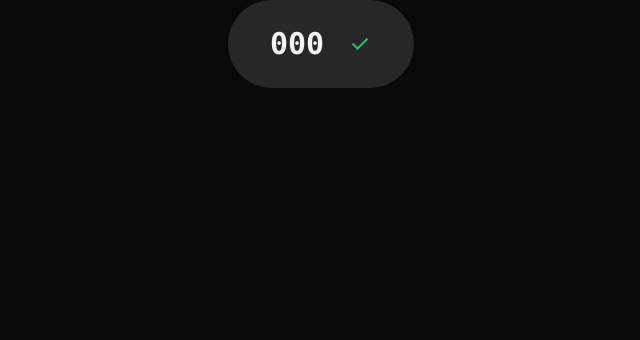
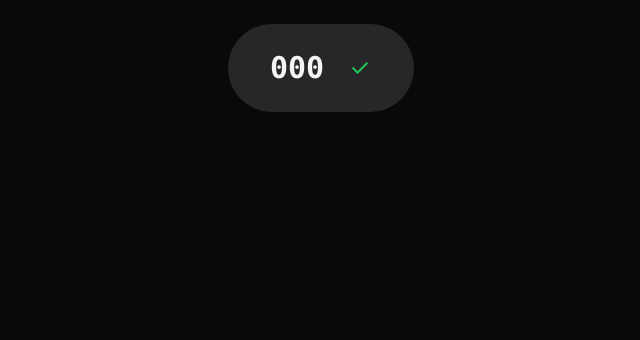
Before and after one commit to sadaakisz/django-cc-validation, a Django app: page /ccv/ in a window 1280 px wide. Shown: the part 112-452 px from the top of the page, without its empty margins (319-959 px from the left). Run offline with Django 5.2, Linux system fonts and the light colour scheme; tables that the repository leaves empty hold one stand-in row (values such as "Sample post"); some libraries are stand-ins or nearby versions.

Commit message:
Adjusted styling, main content with mt-6.

```diff
--- a/cc_validation_app/templates/cc_validation_app/index.html
+++ b/cc_validation_app/templates/cc_validation_app/index.html
@@ -1,8 +1,10 @@
 {% comment %} <head>
 <script src="https://cdn.tailwindcss.com"></script>
 </head> {% endcomment %}
+
 {% load ccv_templatetags %}
 {% load tailwind_tags %}
+{% load static %}
 
 <!DOCTYPE html>
 <html lang="en">
@@ -11,7 +13,7 @@
     {% header top_left_icon="apps" href_url="cc_validation_app:validate"%}
     <main class="flex justify-center items-center">
         {% if card_list %}
-            <div class="grid grid-cols-1 gap-4">
+            <div class="grid grid-cols-1 gap-4 mt-6">
                 {% for card in card_list %}
                     <a href="{% url 'cc_validation_app:detail' card.id %}">
                         {% index_card %}
```
